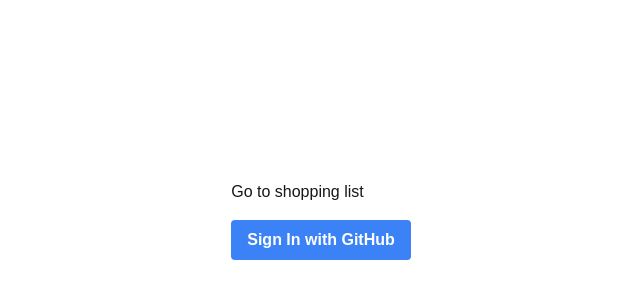
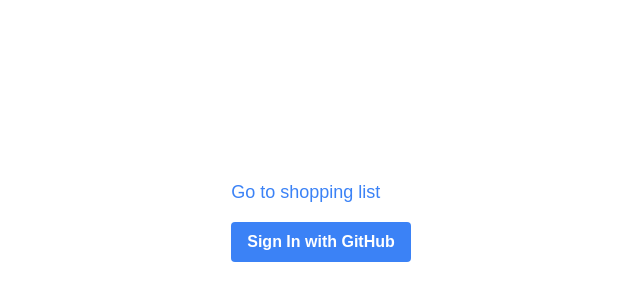
Before and after one commit to victoriacheng15/cprg306-assignments, a Next.js app: page /week-9 in a window 1280 px wide. Shown: the part 180-480 px from the top of the page, without its empty margins (319-959 px from the left). Built offline with nearby package versions, Linux system fonts and the light colour scheme; no server answers.

Commit message:
add style for shopping link and a mmessage for access the link w/o login

```diff
--- a/app/week-9/page.js
+++ b/app/week-9/page.js
@@ -1,10 +1,17 @@
 "use client";
 
+import { useState } from "react";
 import Link from "next/link";
 import { useUserAuth } from "./_utils/auth-context";
 
 export default function Page() {
   const { user, gitHubSignIn, firebaseSignOut } = useUserAuth();
+  const [showMessage, setShowMessage] = useState(false);
+
+  const handleClick = (e) => {
+    e.preventDefault();
+    setShowMessage(true);
+  };
 
   const handleSignIn = async () => {
     try {
@@ -29,7 +36,7 @@
           <p className="mb-4">
             Welcome, {user.displayName} ({user.email})
           </p>
-          <Link href="/week-9/shopping-list">Go to shopping list</Link>
+          <ShoppingLink />
           <button
             onClick={handleSignOut}
             className="bg-red-500 hover:bg-red-600 text-white font-bold py-2 px-4 rounded"
@@ -39,7 +46,12 @@
         </div>
       ) : (
         <div className="grid gap-4">
-          <Link href="/week-9/shopping-list">Go to shopping list</Link>
+          <ShoppingLink onClick={handleClick} />
+          {showMessage && (
+            <p className="text-red-400 mt-2">
+              Please log in to access the shopping list.
+            </p>
+          )}
           <button
             onClick={handleSignIn}
             className="bg-blue-500 hover:bg-blue-600 text-white font-bold py-2 px-4 rounded"
@@ -51,3 +63,15 @@
     </div>
   );
 }
+
+function ShoppingLink({ onClick }) {
+  return (
+    <Link
+      className="text-blue-500 text-lg hover:text-blue-700 transition-colors duration-200"
+      href="/week-9/shopping-list"
+      onClick={onClick}
+    >
+      Go to shopping list
+    </Link>
+  );
+}
```
